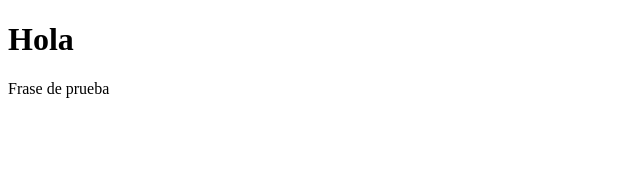
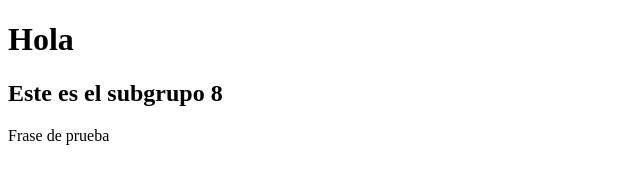
Before and after one commit to andres-ber/prueba_grupal, a plain HTML site: page index.html in a window 1280 px wide. Shown: the whole page, without its empty margins (0-640 px from the left). Drawn offline with Linux system fonts and the light colour scheme.

Commit message:
Update index.html

```diff
--- a/index.html
+++ b/index.html
@@ -9,6 +9,8 @@
 <body>
 
     <h1>Hola</h1>
+    <h2>Este es el subgrupo 8</h2>
     <p>Frase de prueba</p>
+
 </body>
 </html>
```
